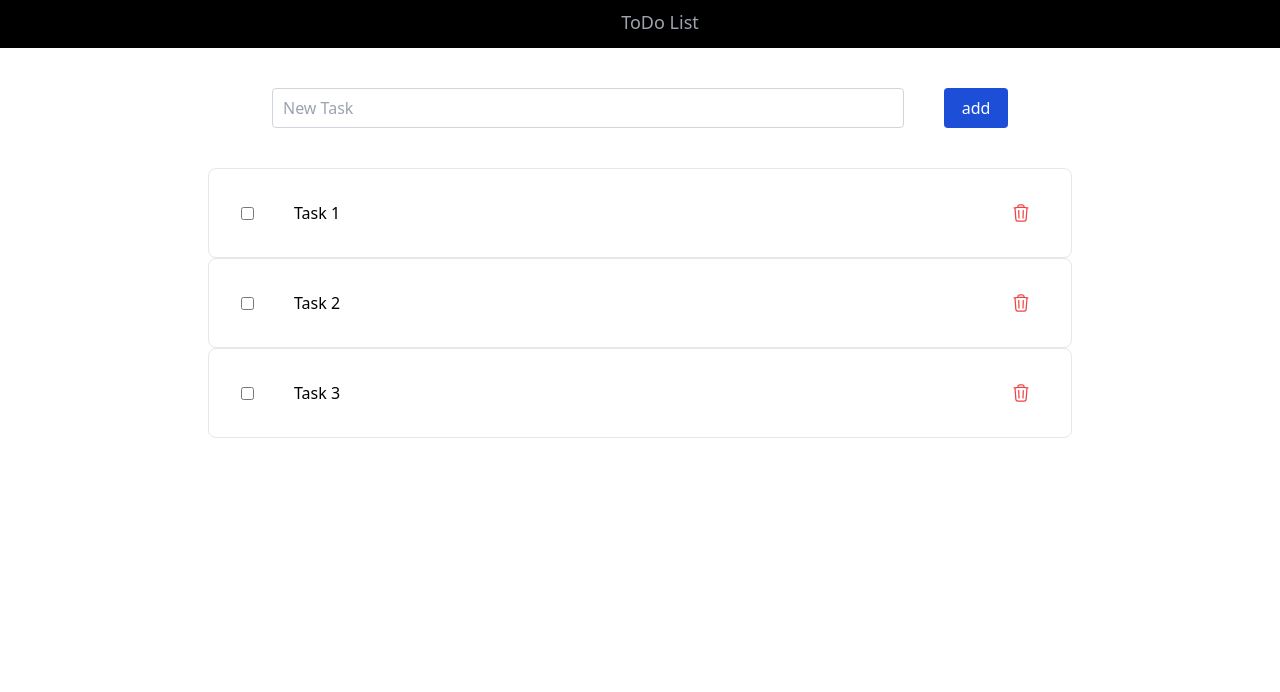
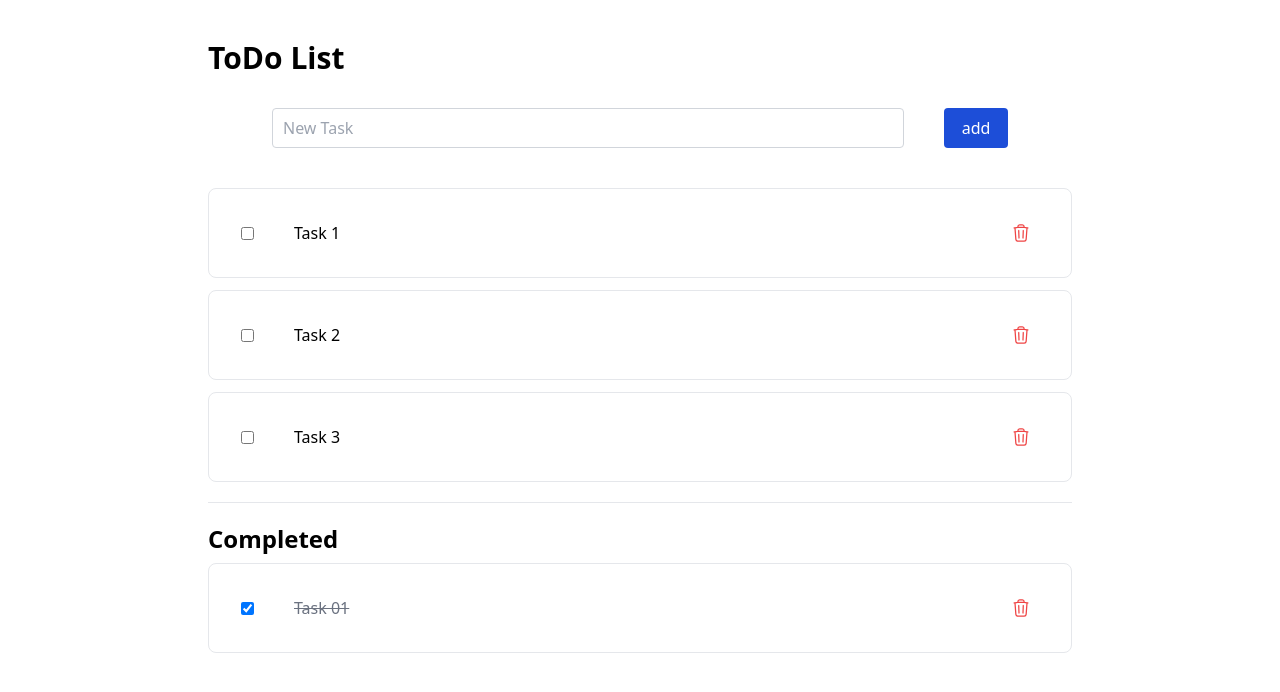
Before and after one commit to tharinfernando/todo-app, a Vue app: page / in a window 1280 px wide. Shown: the top 692 px of the page. Built offline with nearby package versions, Linux system fonts and the light colour scheme.

Commit message:
Added new feature

```diff
--- a/package.json
+++ b/package.json
@@ -9,7 +9,8 @@
   },
   "dependencies": {
     "core-js": "^3.8.3",
-    "vue": "^3.2.13"
+    "vue": "^3.2.13",
+    "vuedraggable": "^2.24.3"
   },
   "devDependencies": {
     "@babel/core": "^7.12.16",
--- a/src/App.vue
+++ b/src/App.vue
@@ -1,5 +1,4 @@
 <template>
-  <Header title="ToDo List" class="text-center"/>
   <div class="mx-52 mt-10">
     <div class="mt-10 mb-10">
       <Item />
@@ -9,12 +8,10 @@
 
 <script>
 import Item from './components/Item.vue';
-import Header from './components/Header.vue';
 
 export default {
 components :{
   Item,
-  Header,
 },
 }
 </script>
--- a/src/components/Item.vue
+++ b/src/components/Item.vue
@@ -1,14 +1,26 @@
 <template>
   <div>
+    <h2 class="text-3xl font-bold mb-2">ToDo List</h2>
     <div class="flex mx-16 mt-8 mb-10">
-            <input type="text" v-model="newTaskName" class="border border-gray-300 text-gray-900 rounded block w-full h-10 p-2.5" placeholder="New Task"/>
-            <AddButton @click="addTask(index)" text="add"/>
+      <input type="text" v-model="newTaskName" class="border border-gray-300 text-gray-900 rounded block w-full h-10 p-2.5" placeholder="New Task" @keydown.enter="addTask" />
+      <AddButton @click="addTask" text="add" />
     </div>
-        <ul v-for="(task, index) in tasks" :key="task.id">
-            <li class="relative flex items-center p-8 rounded-lg border">
-                <input type="checkbox" :id="'task-' + task.id" v-model="task.completed"/>
-                <label :for="'task-' + task.id" class="px-10" :class="{ 'line-through': task.completed }">{{ task.name }}</label>
-                <DeleteIcon @click="removeTask(index)" class="absolute right-10 cursor-pointer hover:stroke-black" />
+    <ul v-for="(task, index) in tasks" :key="task.name" class="mb-3">
+      <li class="relative flex items-center p-8 rounded-lg border hover:bg-gray-50">
+        <input type="checkbox" v-model="task.completed" class="cursor-pointer" @change="completeTask(task, index)" />
+        <label :for="'task-'" class="px-10" :class="{ 'line-through text-gray-500': task.completed }">{{ task.name }}</label>
+        <DeleteIcon @click="removeTask(task, index)" class="absolute right-10 cursor-pointer hover:stroke-black " />
+      </li>
+    </ul>
+
+    <hr class="my-5">
+
+    <h2 class="text-2xl font-bold mb-2">Completed</h2>
+    <ul v-for="(task, index) in completeTasks" :key="task.name" class="mb-3">
+      <li class="relative flex items-center p-8 rounded-lg border hover:bg-gray-50">
+        <input type="checkbox" v-model="task.completed" class="cursor-pointer"/>
+        <label :for="'done-task-'" class="px-10 line-through text-gray-500">{{ task.name }}</label>
+        <DeleteIcon @click="removeTask(task, index, true)" class="absolute right-10 cursor-pointer hover:stroke-black " />
       </li>
     </ul>
   </div>
@@ -30,27 +42,50 @@ export default {
 
   data() {
     return {
+      newTaskName: '',
       tasks: [
-        { name: 'Task 1'},
-        { name: 'Task 2'},
-        { name: 'Task 3'},
+        { name: 'Task 1', completed: false },
+        { name: 'Task 2', completed: false },
+        { name: 'Task 3', completed: false },
       ],
-      newTaskName: '',
+      completeTasks: [
+        { name: 'Task 01', completed: true },
+      ],
     };
   },
+
   methods: {
     addTask() {
-      if (this.newTaskName.trim() !== '') {
+      if (this.newTaskName !== '') {
         const newTask = {
-          id: Date.now(),
-          name: this.newTaskName.trim(),
+          name: this.newTaskName,
+          completed: false,
         };
-        this.tasks.push(newTask);
+        this.tasks.unshift(newTask);
         this.newTaskName = '';
       }
     },
-    removeTask(index) {
+
+    completeTask(task, index) {
+      if (task.completed) {
+        this.completeTasks.unshift(task);
         this.tasks.splice(index, 1);
+      }
+    },
+
+    removeTask(task, index, fromCompleteList = false) {
+      if (fromCompleteList) {
+        this.completeTasks.splice(index, 1);
+      } else {
+        this.tasks.splice(index, 1);
+
+        if (task.completed) {
+          const completeIndex = this.completeTasks.findIndex(completeTask => completeTask.name === task.name);
+          if (completeIndex !== -1) {
+            this.completeTasks.splice(completeIndex, 1);
+          }
+        }
+      }
     },
   },
 }
```
Also changed, not shown: 1 other file (tests, documents, lock files or other folders). Lines whose indentation alone changed are shown as unchanged.
